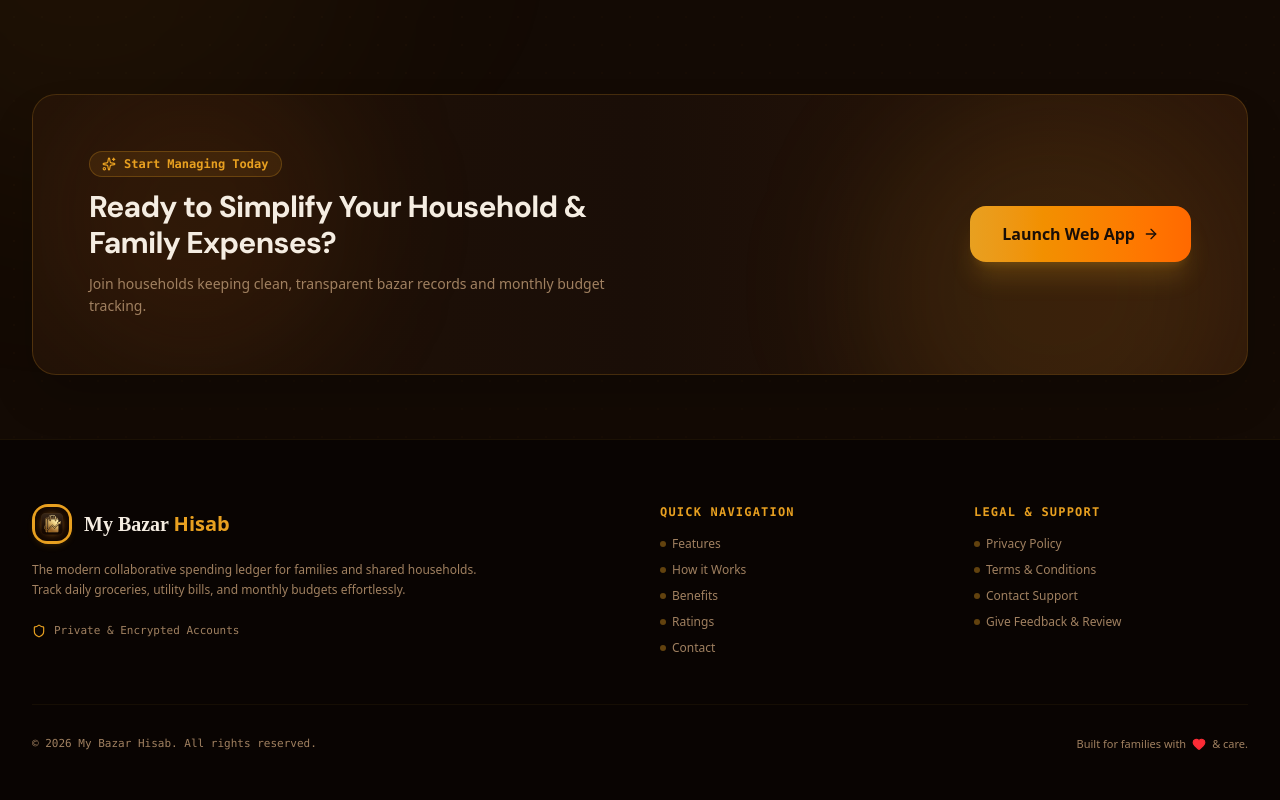
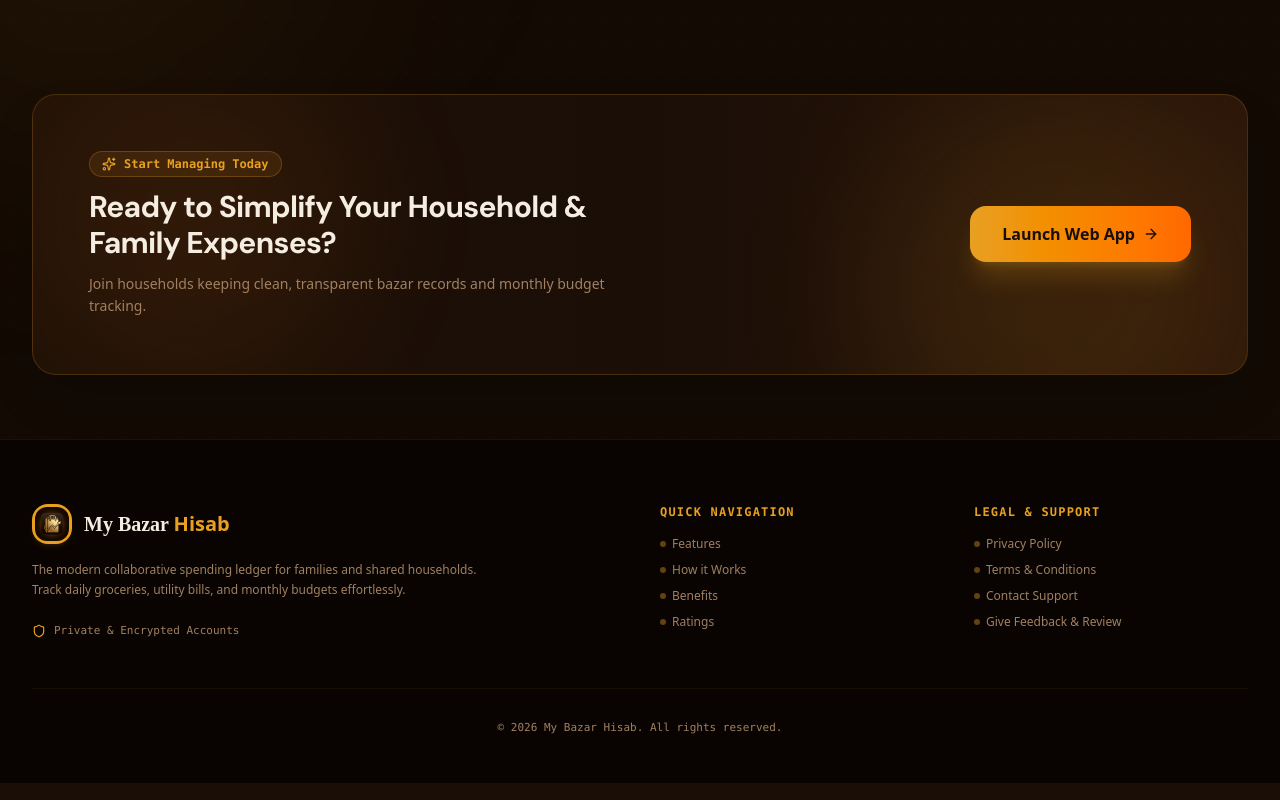
Before and after one commit to apponislam/mybazarhisab-frontend-web, a Next.js app: page /web in a window 1280 px wide. Shown: the part 3245-4045 px from the top of the page. Built offline with nearby package versions, Linux system fonts and the light colour scheme; a web font is replaced by a local one.

Commit message:
feat: add WebFooter component to landing page with branding and site navigation

```diff
--- a/components/web/landing/WebFooter.tsx
+++ b/components/web/landing/WebFooter.tsx
@@ -30,7 +30,7 @@ export function WebFooter({ onSignIn }: { onSignIn: () => void }) {
                     <div className="space-y-4">
                         <h4 className="text-xs uppercase tracking-widest text-primary font-mono font-bold">Quick Navigation</h4>
                         <ul className="space-y-2.5 text-sm text-muted-foreground">
-                            {["Features", "How it Works", "Benefits", "Ratings", "Contact"].map((link) => (
+                            {["Features", "How it Works", "Benefits", "Ratings"].map((link) => (
                                 <li key={link}>
                                     <a href={`#${link.toLowerCase().replace(/\s+/g, "")}`} className="hover:text-primary transition-colors text-xs flex items-center gap-1.5 group">
                                         <span className="w-1.5 h-1.5 rounded-full bg-primary/40 group-hover:w-2.5 group-hover:bg-primary transition-all" />
@@ -80,12 +80,9 @@ export function WebFooter({ onSignIn }: { onSignIn: () => void }) {
                 </div>
 
                 {/* Bottom Bar */}
-                <div className="pt-8 flex flex-col sm:flex-row items-center justify-between gap-4 text-xs text-muted-foreground">
-                    <p className="font-mono text-[11px] text-center sm:text-left">
+                <div className="pt-8 text-center text-xs text-muted-foreground">
+                    <p className="font-mono text-[11px]">
                         © {new Date().getFullYear()} My Bazar Hisab. All rights reserved.
-                    </p>
-                    <p className="flex items-center gap-1.5 text-[11px]">
-                        Built for families with <Heart className="w-3.5 h-3.5 text-red-500 fill-red-500 inline" /> & care.
                     </p>
                 </div>
             </div>
```
